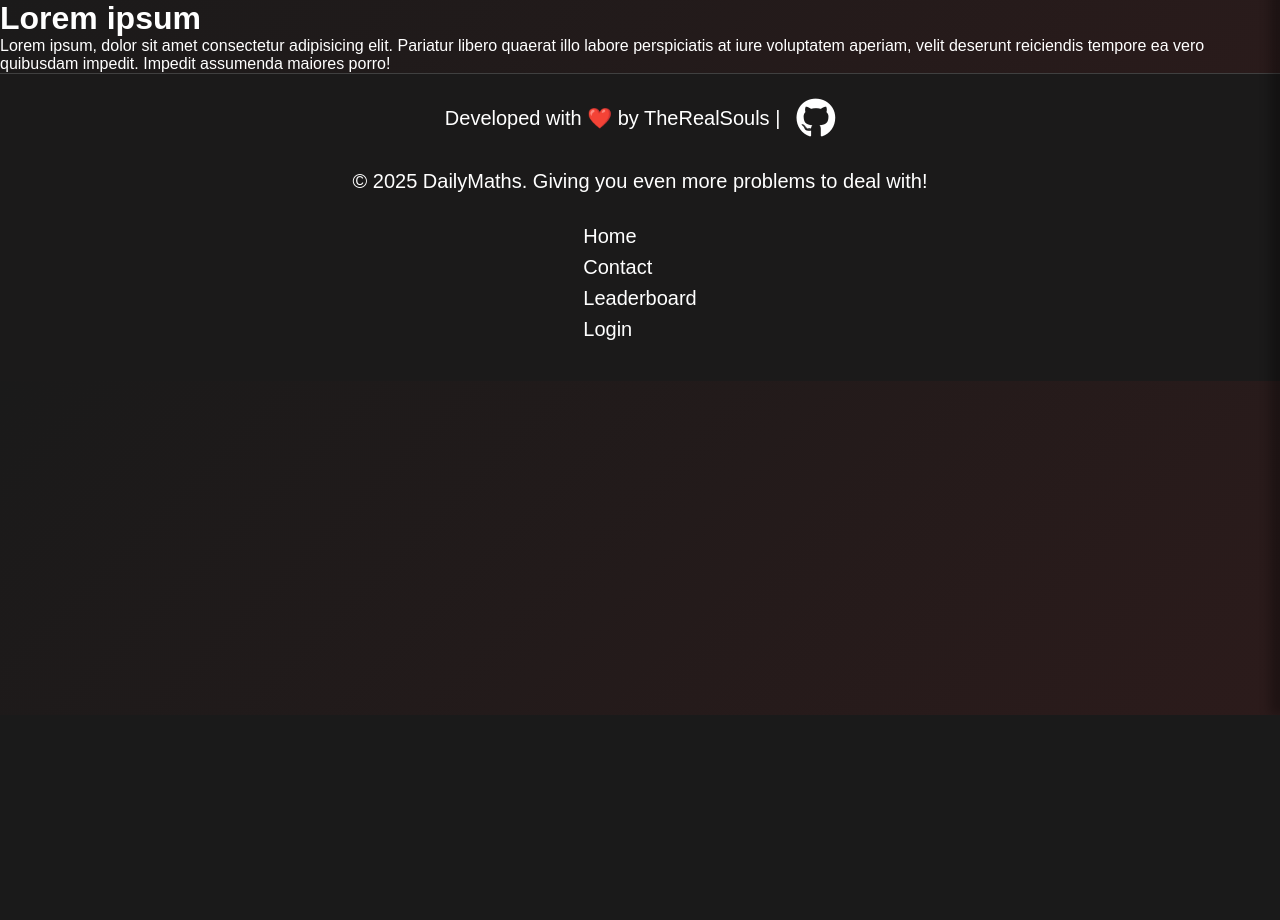
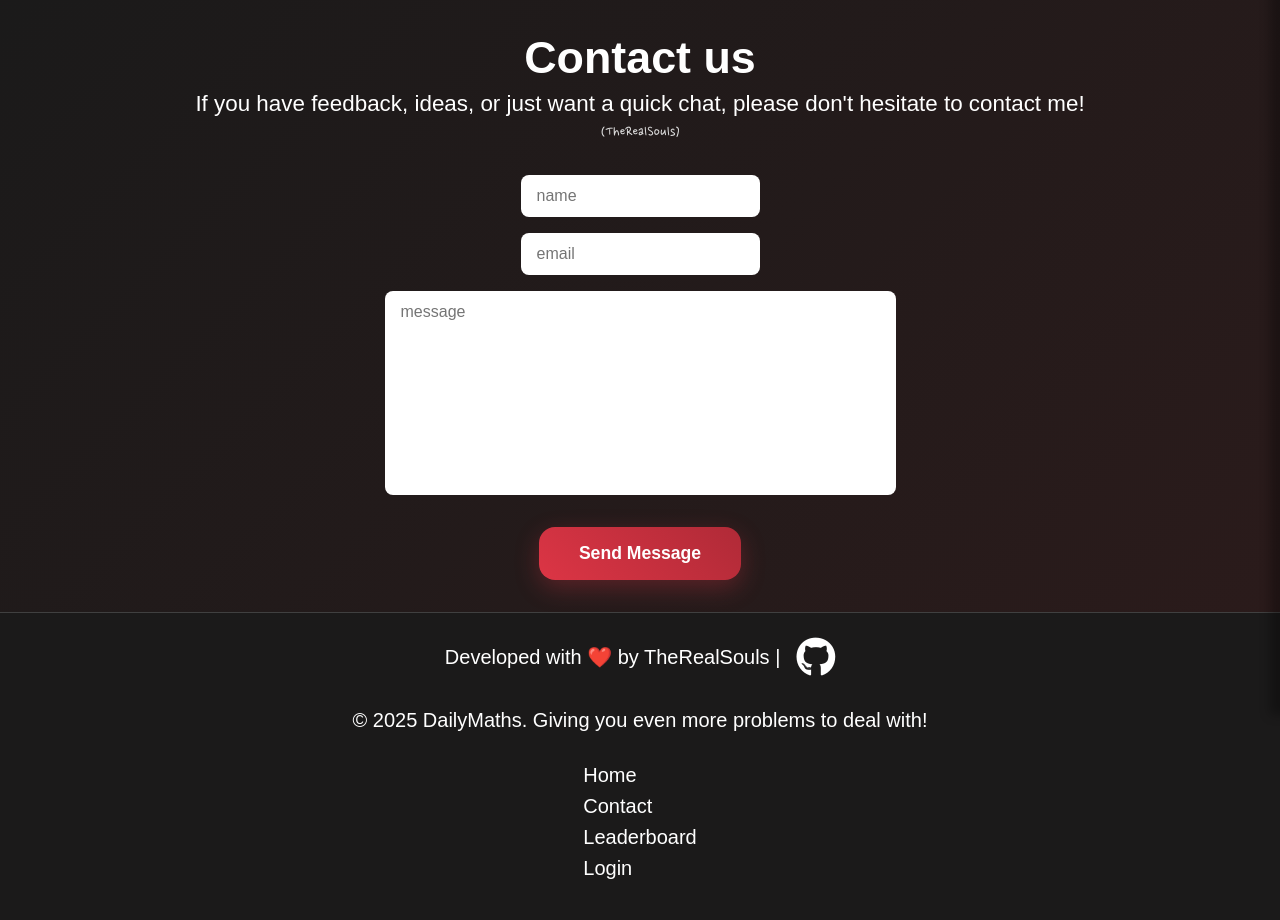
Before and after one commit to TheRealSouls/mathsdaily, a Flask app: page /contact in a window 1280 px wide. Shown: the part 85-1005 px from the top of the page. Before the commit the page ends 800 px from the top, so only its background shows below. Run offline with Flask 3, Linux system fonts and the light colour scheme; some libraries are stand-ins or nearby versions; some web fonts are replaced.

Commit message:
Finished contact pages and added static files for login

```diff
--- a/app.py
+++ b/app.py
@@ -1,5 +1,5 @@
 from cs50 import SQL
-from flask import Flask, render_template, session
+from flask import Flask, render_template, session, request
 from flask_session import Session
 
 app = Flask(__name__)
@@ -15,4 +15,16 @@ def index():
 
 @app.route("/contact")
 def contact():
-    return render_template("contact.html")
+    return render_template("contact.html", title="DailyMaths.ie - Contact")
+
+@app.route("/leaderboard")
+def leaderboard():
+    # TODO
+    return render_template("leaderboard.html", title="DailyMaths.ie - Leaderboard")
+
+@app.route("/login", methods=["GET", "POST"])
+def login():
+    if request.method == "POST":
+        pass
+    else:
+        return render_template("")
--- a/static/contact.css
+++ b/static/contact.css
@@ -0,0 +1,39 @@
+#contact-header {
+    text-align: center;
+    margin: 2rem 15% 2rem 15%;
+    font-size: 1.4rem;
+}
+
+#contact-header h1 {
+    margin-bottom: 0.5rem;
+}
+
+form {
+    display: flex;
+    flex-direction: column;
+    max-width: 800px;
+    justify-content: center;
+    align-items: center;
+    margin: 0 auto;
+    gap: 1rem;
+}
+
+input, textarea {
+    background-color: var(--white);
+    color: var(--black);
+    font-size: 1rem;
+    padding: 0.75rem 1rem;
+    border-radius: 0.5rem;
+    border: 2px solid var(--color-1);
+    outline: none;
+    transition: border-color 0.2s, box-shadow 0.2s;
+}
+
+input:focus, textarea:focus {
+    box-shadow: 0 0 10px rgba(255, 0, 0, 0.6),
+                0 0 25px rgba(255, 0, 0, 0.4);
+}
+
+.cta-button {
+    margin-bottom: 2rem;
+}
--- a/static/index.css
+++ b/static/index.css
@@ -32,24 +32,6 @@
 
 #hero-content * {
     margin-bottom: 1rem;
-}
-
-.cta-button {
-    display: inline-block;
-    padding: 1rem 2.5rem;
-    background: linear-gradient(45deg, #dc3545, #b02a37);
-    border-radius: 1rem;
-    font-weight: bold;
-    font-size: 1.1rem;
-    box-shadow: 0 8px 25px rgba(220, 53, 69, 0.3);
-    transition: all 0.3s ease;
-    text-align: center;
-    margin-top: 1rem;
-}
-
-.cta-button:hover {
-    transform: translateY(-3px);
-    box-shadow: 0 12px 35px rgba(220, 53, 69, 0.4);
 }
 
 .math-symbols {
--- a/static/layout.css
+++ b/static/layout.css
@@ -132,6 +132,10 @@ header {
     color: var(--red);
 }
 
+#ham-menu i {
+    cursor: pointer;
+}
+
 /* Footer */
 
 footer {
@@ -173,6 +177,32 @@ footer p {
     color: var(--red-2);
 }
 
+/* Universal stuff */
+
+textarea {
+    resize: none;
+}
+
+.cta-button {
+    display: inline-block;
+    padding: 1rem 2.5rem;
+    background: linear-gradient(45deg, #dc3545, #b02a37);
+    border-radius: 1rem;
+    font-weight: bold;
+    font-size: 1.1rem;
+    box-shadow: 0 8px 25px rgba(220, 53, 69, 0.3);
+    transition: all 0.3s ease;
+    text-align: center;
+    margin-top: 1rem;
+    border: none;
+}
+
+.cta-button:hover {
+    transform: translateY(-3px);
+    box-shadow: 0 12px 35px rgba(220, 53, 69, 0.4);
+    cursor: pointer;
+}
+
 /* Media queries */
 
 @media only screen and (max-width: 768px) {
--- a/templates/contact.html
+++ b/templates/contact.html
@@ -1,10 +1,25 @@
 {% extends "layout.html" %}
 
 {% block styles %}
-    <link rel="stylesheet" href="../static/index.css">
+    <link rel="stylesheet" href="../static/contact.css">
 {% endblock %}
 
 {% block content %}
-    <h1>Lorem ipsum</h1>
-    <p>Lorem ipsum, dolor sit amet consectetur adipisicing elit. Pariatur libero quaerat illo labore perspiciatis at iure voluptatem aperiam, velit deserunt reiciendis tempore ea vero quibusdam impedit. Impedit assumenda maiores porro!</p>
+
+    <div id="contact-header">
+        <h1 class="title">Contact us</h1>
+        <p class="desc">If you have feedback, ideas, or just want a quick chat, please don't hesitate to contact me! <span class="brackets">(TheRealSouls)</span></p>
+    </div>
+
+    <div class="form-wrapper">
+        <form
+            action="https://formspree.io/f/mjkokqqz"
+            method="POST" id="contact-form">
+
+            <input type="name" name="name" placeholder="name" autocomplete="off" required>
+            <input type="email" name="email" placeholder="email" autocomplete="off" required>
+            <textarea name="message" placeholder="message" rows="10" cols="50" autocomplete="off" required></textarea>
+            <button type="submit" class="cta-button">Send Message</button>
+        </form>
+    </div>
 {% endblock %}
```
Also changed, not shown: templates/login.html (added, +11 -0 lines), static/login.css (added).
